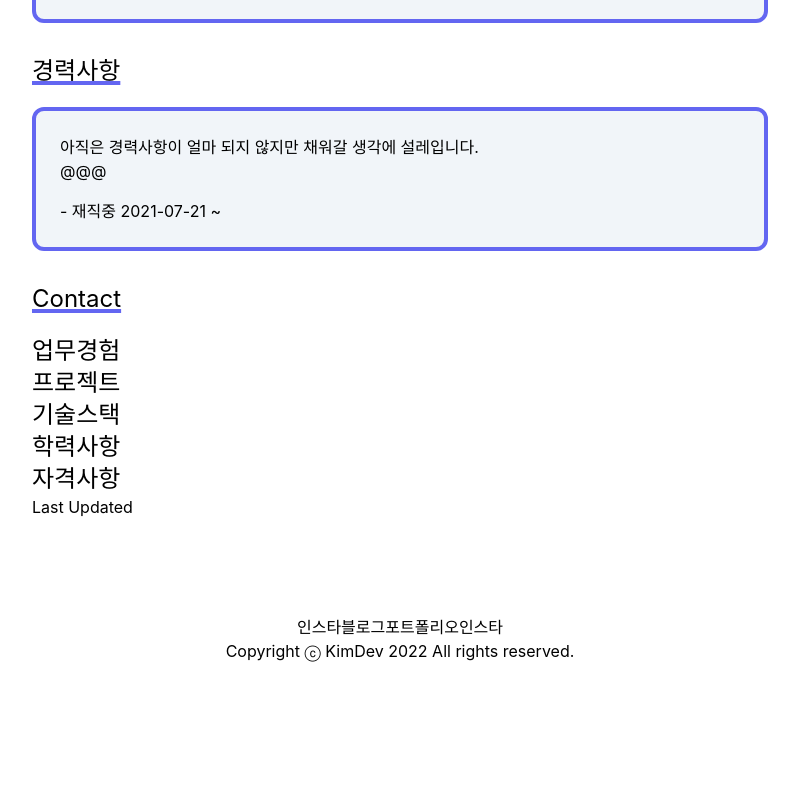
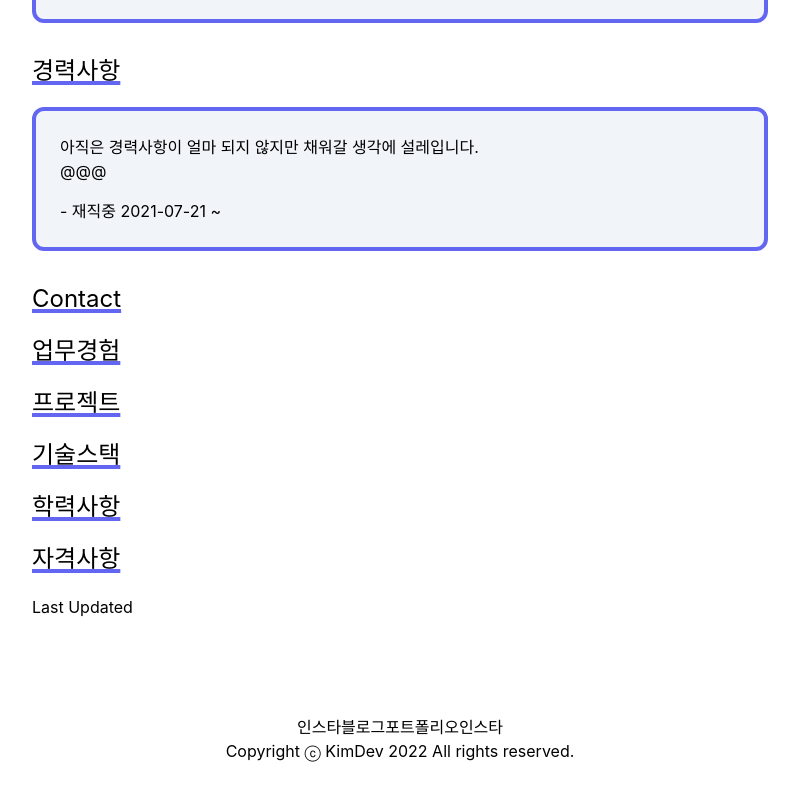
Before and after one commit to seongsoo96/blog, a Next.js app: page /about in a window 1280 px wide. Shown: the part 634-1434 px from the top of the page, without its empty margins (240-1039 px from the left). Before the commit the page ends 1393 px from the top, so only its background shows below. Built offline with nearby package versions, Linux system fonts and the light colour scheme.

Commit message:
feat: style article in about.tsx

```diff
--- a/pages/about.tsx
+++ b/pages/about.tsx
@@ -94,11 +94,11 @@ export default function About() {
 				</div>
 			</article>
 			<h1 className="about-title">Contact</h1>
-			<h1>업무경험</h1>
-			<h1>프로젝트</h1>
-			<h1>기술스택</h1>
-			<h1>학력사항</h1>
-			<h1>자격사항</h1>
+			<h1 className="about-title">업무경험</h1>
+			<h1 className="about-title">프로젝트</h1>
+			<h1 className="about-title">기술스택</h1>
+			<h1 className="about-title">학력사항</h1>
+			<h1 className="about-title">자격사항</h1>
 			<p>Last Updated</p>
 		</>
 	);
```
